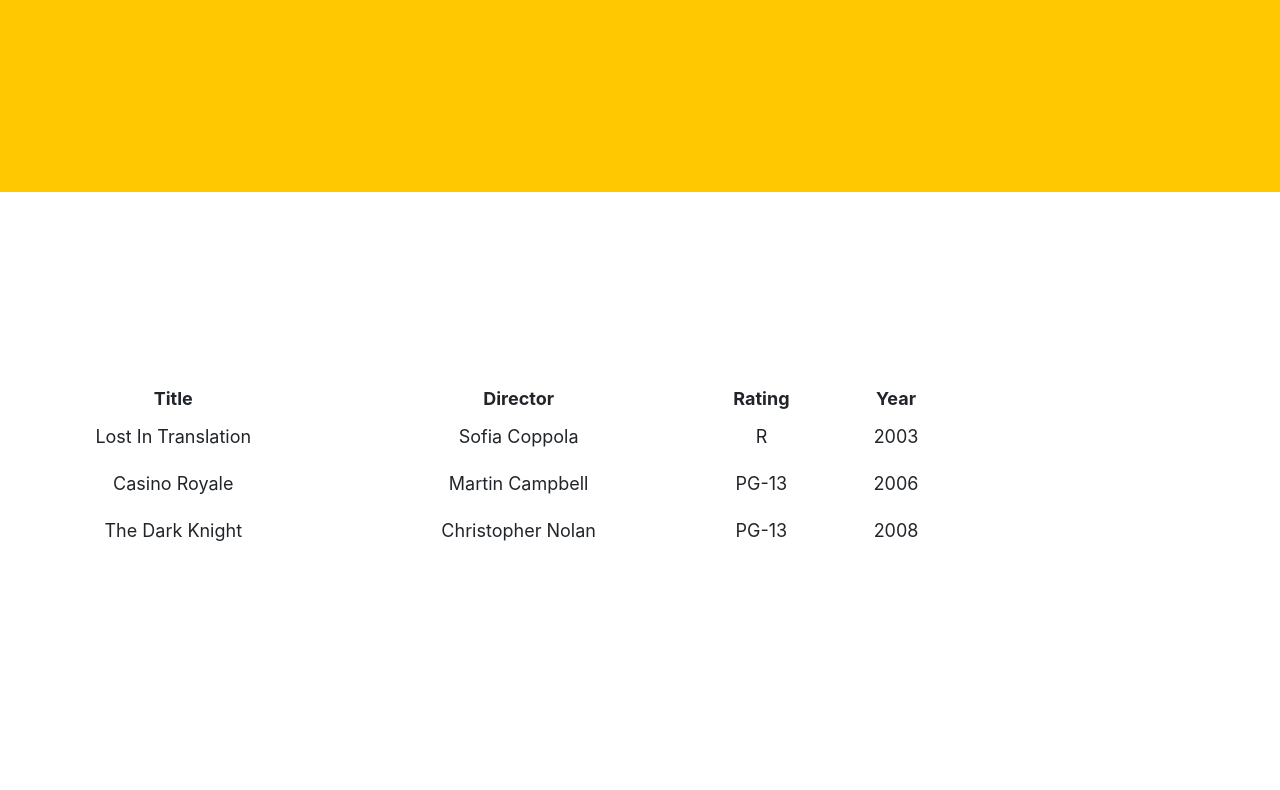
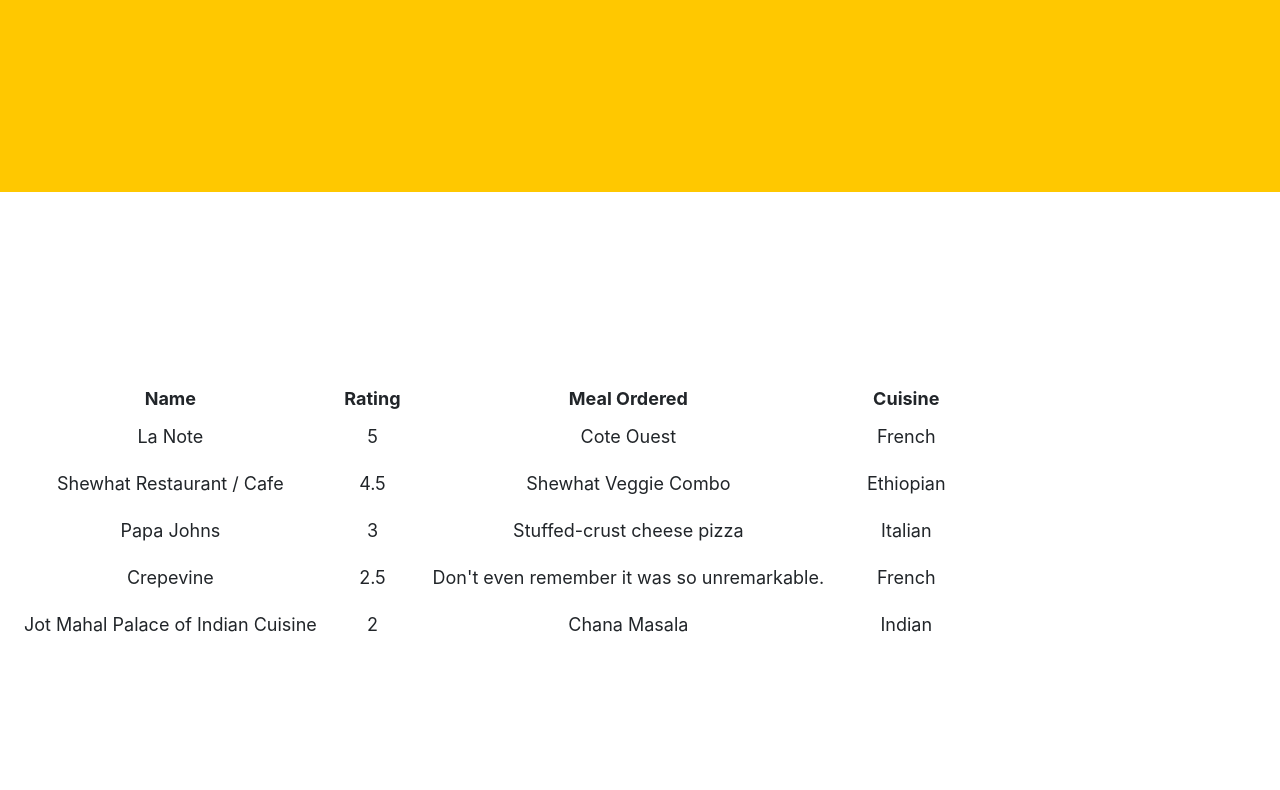
Before and after one commit to alanzino11/alanzino11.github.io, a plain HTML site: page list.html in a window 1280 px wide. Shown: the part 336-1126 px from the top of the page. Before the commit the page ends 1034 px from the top, so only its background shows below. Drawn offline with Linux system fonts and the light colour scheme.

Commit message:
2.1: Creating your own JSON list

```diff
--- a/list.html
+++ b/list.html
@@ -20,7 +20,7 @@
         </nav>
         <!--This code creates the middle section of the webpage-->
         <header class="masthead bg-primary text-white text-center">
-            <h1>My Movies</h1>
+            <h1>Recent East Bay Restaurants</h1>
         </header>
         <!--Here is where the table will be loaded in.  The actual table will be loaded in JavaScript.-->
         <section class="mt-5 text-center">
--- a/list_data.json
+++ b/list_data.json
@@ -1,22 +1,34 @@
 {
-	"movies": [
+	"berkeleyRestaurantReviews": [
 		{
-			"Title": "Lost In Translation",
-			"Director": "Sofia Coppola",
-			"Rating": "R",
-			"Year": "2003"
+			"Name": "La Note",
+			"Rating": "5",
+			"Meal Ordered": "Cote Ouest",
+			"Cuisine": "French"
 		},
 		{
-			"Title": "Casino Royale",
-			"Director": "Martin Campbell",
-			"Rating": "PG-13",
-			"Year": "2006"
+			"Name": "Shewhat Restaurant / Cafe",
+			"Rating": "4.5",
+			"Meal Ordered": "Shewhat Veggie Combo",
+			"Cuisine": "Ethiopian"
 		},
 		{
-			"Title": "The Dark Knight",
-			"Director": "Christopher Nolan",
-			"Rating": "PG-13",
-			"Year": "2008"
+			"Name": "Papa Johns",
+			"Rating": "3",
+			"Meal Ordered": "Stuffed-crust cheese pizza",
+			"Cuisine": "Italian"
+		},
+		{
+			"Name": "Crepevine",
+			"Rating": "2.5",
+			"Meal Ordered": "Don't even remember it was so unremarkable.",
+			"Cuisine": "French"
+		},
+		{
+			"Name": "Jot Mahal Palace of Indian Cuisine",
+			"Rating": "2",
+			"Meal Ordered": "Chana Masala",
+			"Cuisine": "Indian"
 		}
 	]
 }
```
